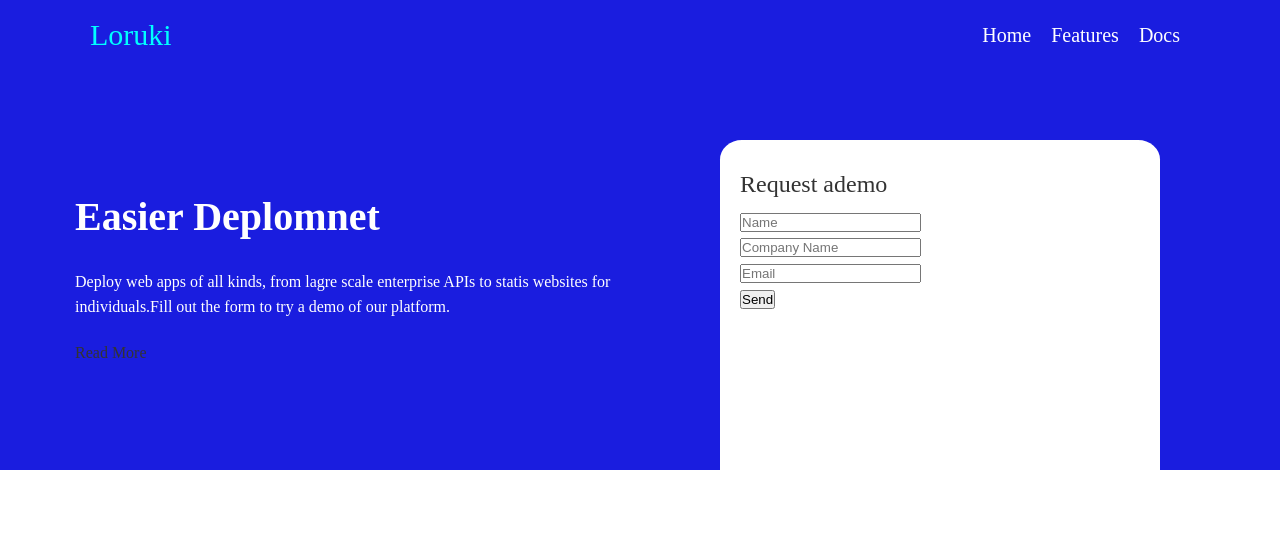
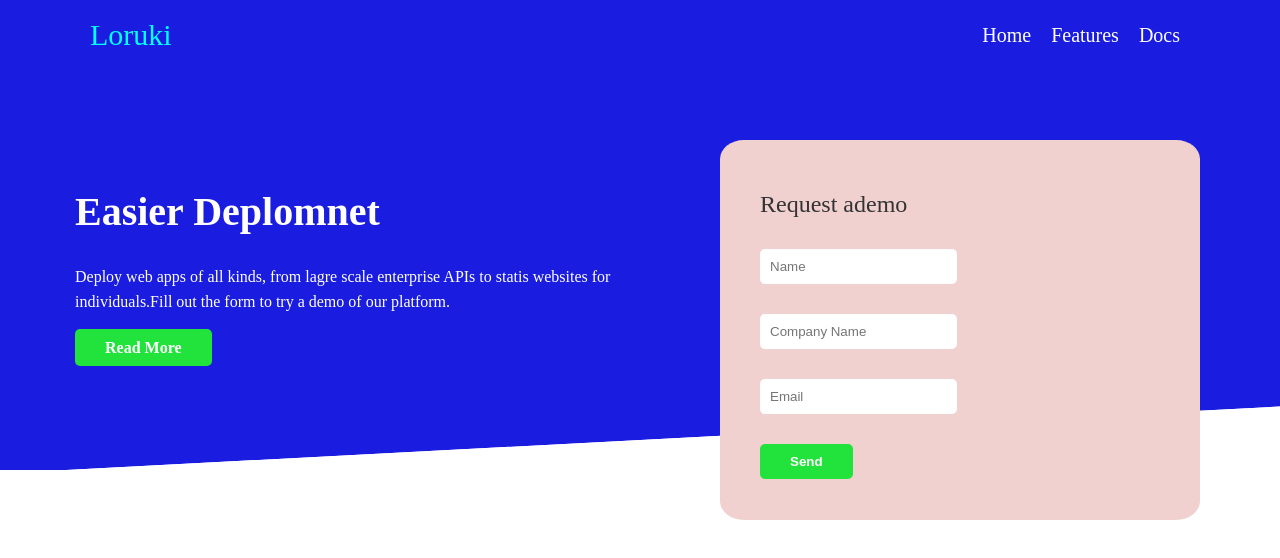
Before and after one commit to kaziriyad7/cloud-hosting, a plain HTML site: page index.html in a window 1280 px wide. Drawn offline with Linux system fonts and the light colour scheme.

Commit message:
complete the showcase area in my project

```diff
--- a/index.css
+++ b/index.css
@@ -113,7 +113,7 @@
         overflow: visible;
     }
     .card{
-        background-color: white;
+        background-color: rgb(241, 208, 208);
         border-radius: 5%;
         box-shadow: 0 3px 10px rgb(red, green, blue);
         padding: 20px;
@@ -123,6 +123,43 @@
     .showcase-form{
         position: relative;
         top: 60px;
-        height: 350px;
+        height: 300px;
         width: 400px;
+        padding: 40px;
+        z-index: 100;
     }
+    .showcase-form .form-control{
+        margin: 30px 0;
+    }
+    .btn{
+        background-color: rgb(34, 226, 60);
+        padding: 10px 30px;
+        cursor: pointer;
+        color: #fff;
+        font-weight: 700;
+        border: none;
+        border-radius: 5px;
+    }
+    .btn:hover{
+        transform: scale(0.98);
+        background-color: black;
+    }
+   .form-control input{
+       border: none;
+       padding: 10px;
+       border-radius: 5px;
+   }
+
+   .showcase::before,.showcase::after{
+       content: '';
+       position: absolute;
+       height: 100px;
+       bottom: -70px;
+       right: 0;
+       left: 0;
+       background: #fff;
+       transform: skewY(-3deg);
+       -webkit-transform: skewY(-3deg);
+       -moz-transform: skewY(-3deg);
+       -ms-transform: skewY(-3deg);
+   }
```
